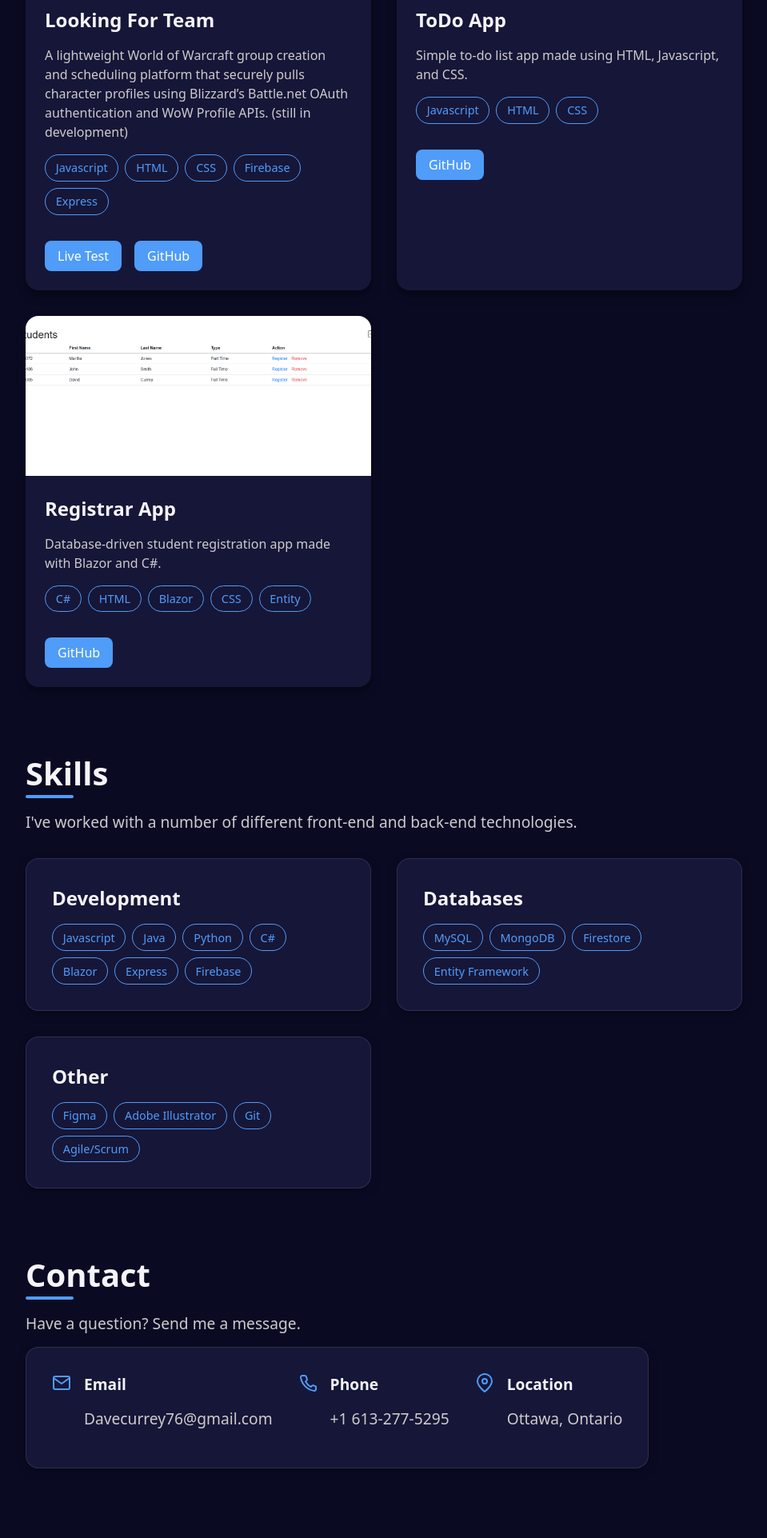
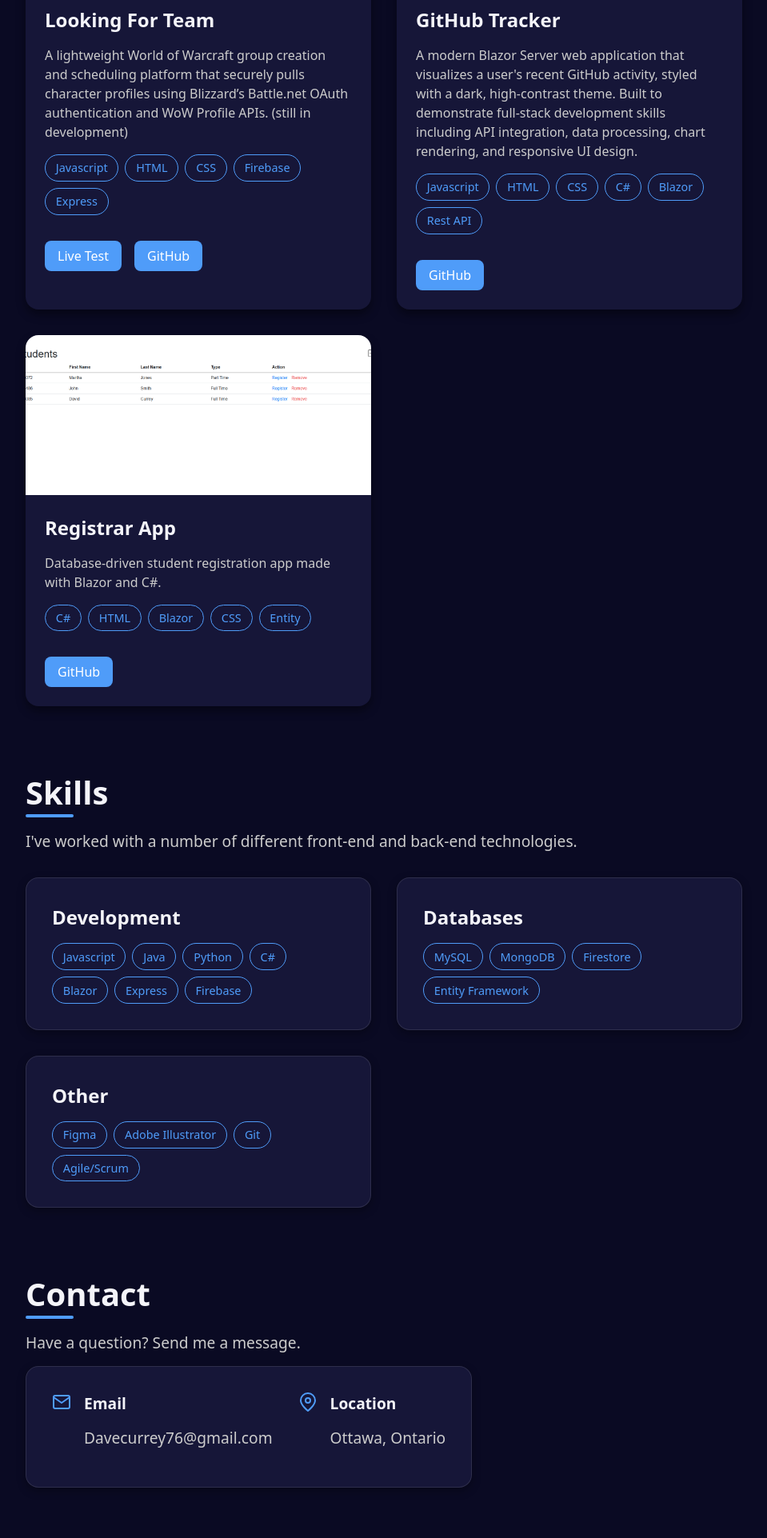
Before and after one commit to David-Currey/portfolio, a plain HTML site: page index.html in a window 1280 px wide. Shown: the part 1411-3334 px from the top of the page at 80% size, without its empty margins (160-1119 px from the left). Drawn offline with nearby package versions, Linux system fonts and the light colour scheme.

Commit message:
updated projects

```diff
--- a/index.html
+++ b/index.html
@@ -67,17 +67,22 @@
           </div>
 
           <div class="project-card">
-            <img src="imgs/todo.png" alt="todo app" class="project-image">
+            <img src="imgs/GitHubTracker.PNG" alt="GitHub Tracker" class="project-image">
             <div class="project-content">
-              <h3>ToDo App</h3>
-              <p>Simple to-do list app made using HTML, Javascript, and CSS.</p>
+              <h3>GitHub Tracker</h3>
+              <p>A modern Blazor Server web application that visualizes a user's recent GitHub activity, styled with a dark,
+                 high-contrast theme. Built to demonstrate full-stack development skills including API integration,
+                 data processing, chart rendering, and responsive UI design.</p>
               <div class="skill-tags">
                 <span>Javascript</span>
                 <span>HTML</span>
                 <span>CSS</span>
+                <span>C#</span>
+                <span>Blazor</span>
+                <span>Rest API</span>
               </div>
               <div class="project-links">
-                <a href="https://github.com/David-Currey/Todo-App/tree/main" target="_blank" rel="noopener noreferrer">GitHub</a>
+                <a href="https://github.com/David-Currey/GitHubActivityTracker" target="_blank" rel="noopener noreferrer">GitHub</a>
               </div>
             </div>
           </div>
@@ -157,16 +162,6 @@
             </div>
 
             <div class="contact-item">
-              <svg xmlns="http://www.w3.org/2000/svg" width="24" height="24" fill="none" stroke="#4f9cf9" stroke-width="2" stroke-linecap="round" stroke-linejoin="round" class="feather feather-phone">
-                <path d="M22 16.92v3a2 2 0 0 1-2.18 2A19.79 19.79 0 0 1 3 5.18 2 2 0 0 1 5 3h3a2 2 0 0 1 2 1.72c.12.81.4 1.6.83 2.33a2 2 0 0 1-.45 2.11l-1.27 1.27a16 16 0 0 0 6.59 6.59l1.27-1.27a2 2 0 0 1 2.11-.45c.73.43 1.52.71 2.33.83A2 2 0 0 1 22 16.92z"></path>
-              </svg>
-              <div>
-                <h3>Phone</h3>
-                <p class="contact-link">+1 613-277-5295</p>
-              </div>
-            </div>
-
-            <div class="contact-item">
               <svg xmlns="http://www.w3.org/2000/svg" width="24" height="24" fill="none" stroke="#4f9cf9" stroke-width="2" stroke-linecap="round" stroke-linejoin="round" class="feather feather-map-pin">
                 <path d="M21 10c0 6-9 13-9 13s-9-7-9-13a9 9 0 1 1 18 0z"></path>
                 <circle cx="12" cy="10" r="3"></circle>
```
Also changed, not shown: imgs/GitHubTracker.PNG (added).
